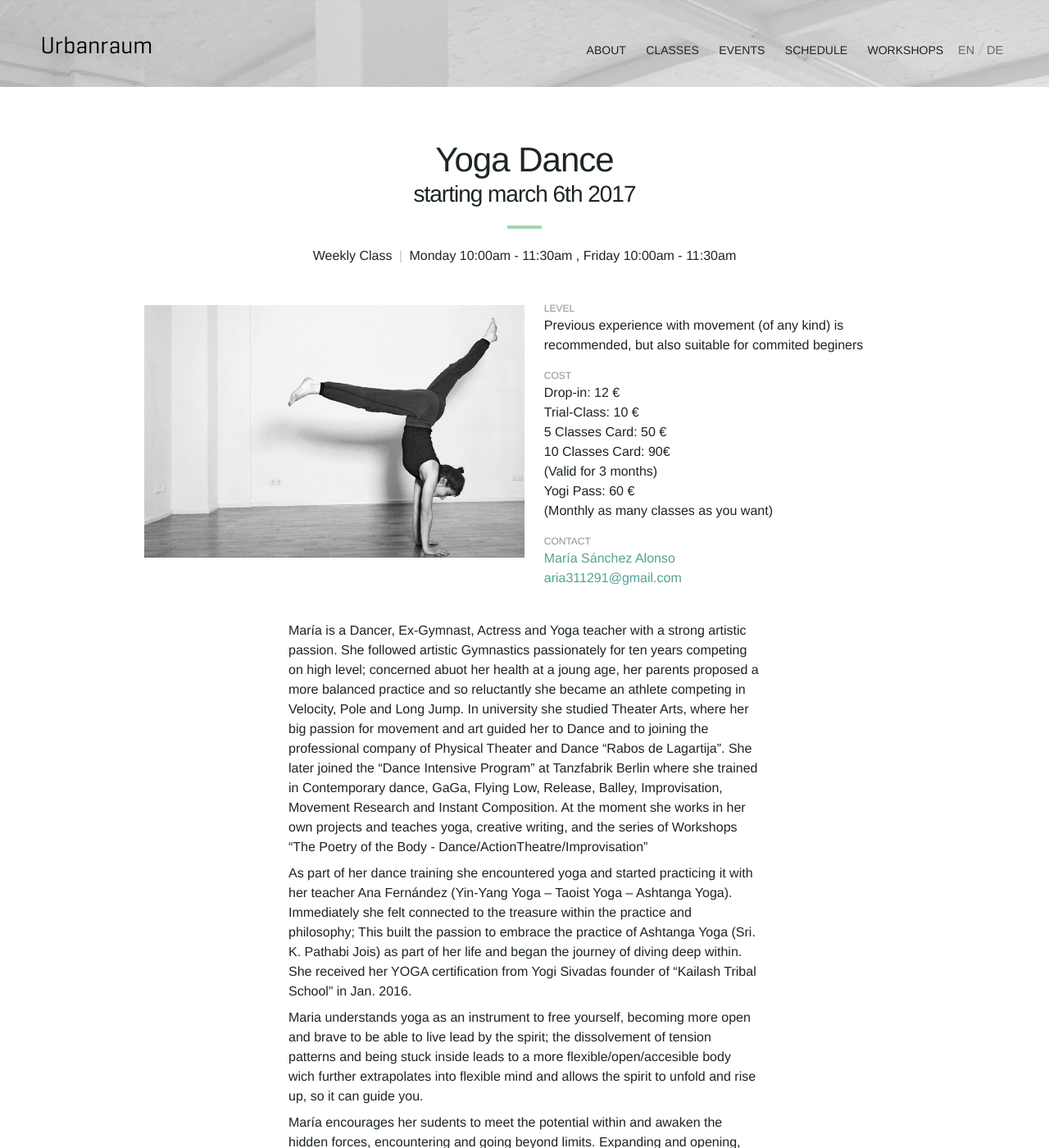
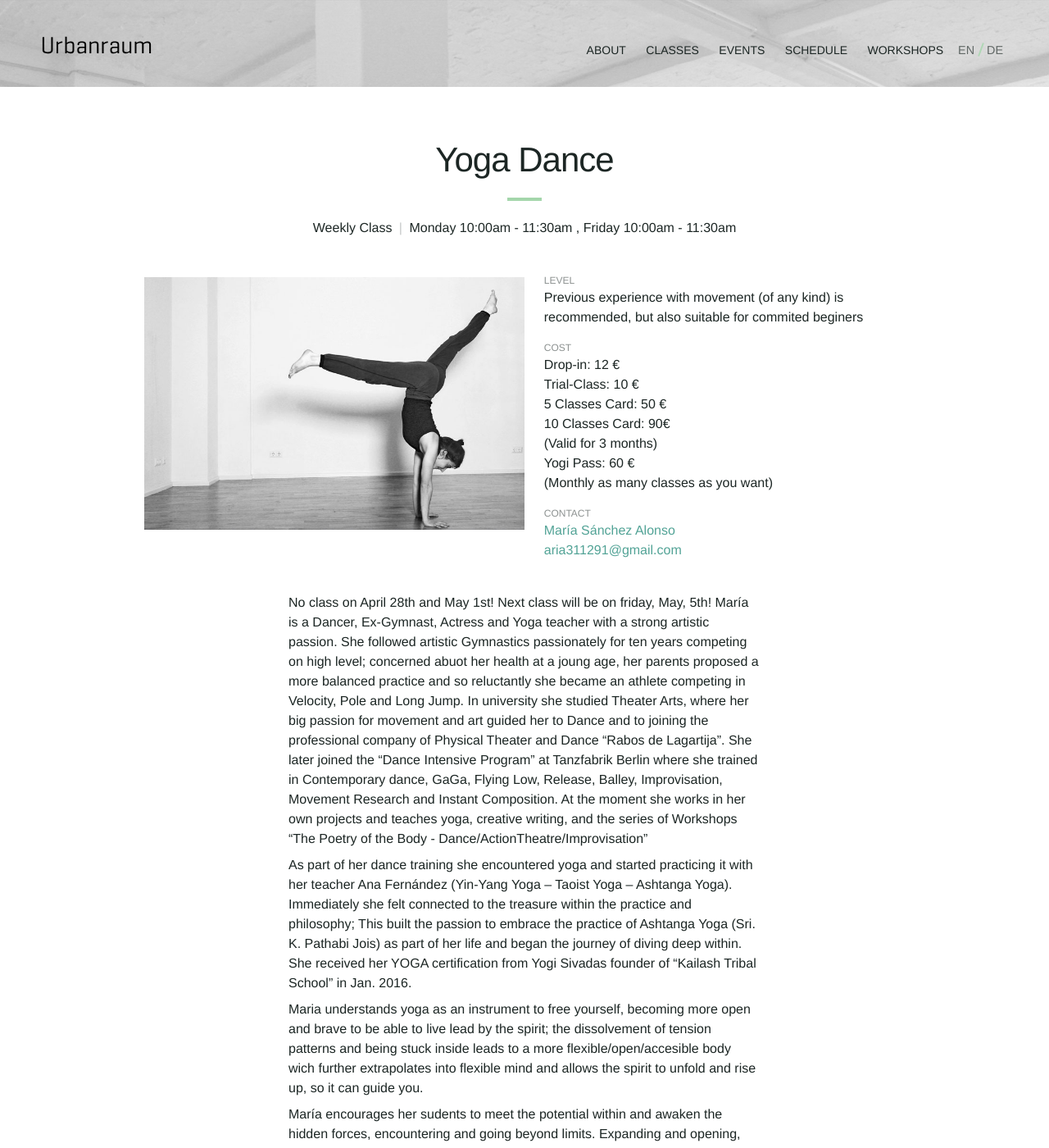
Before and after one commit to Kriesse/urbanraum, a Jekyll site: the page built from _classes/yoga-dance.md, in a window 1280 px wide and 1400 px high. Shown: the whole window at 82% size. Built offline with Jekyll 4.4.1, drawn with Linux system fonts in a browser that asks for light colours; nearby versions of some CDN libraries.

Commit message:
Update yoga-dance.md

```diff
--- a/_classes/yoga-dance.md
+++ b/_classes/yoga-dance.md
@@ -13,8 +13,8 @@ image: "class-yoga-dance.jpg"
 title_en: "Yoga Dance"
 title_de: "Yoga Dance"
 
-subtitle_en: "starting march 6th 2017"
-subtitle_de: "ab 6. März 2017"
+subtitle_en: ""
+subtitle_de: ""
 
 type_en: "Weekly Class"
 type_de: "Wöchentlicher Kurs"
@@ -44,6 +44,8 @@ price_de: |
   (monatlich unbegrenzt viele Klassen)
 
 description_en: |
+  No class on April 28th and May 1st!
+  Next class will be on friday, May, 5th!
   María is a Dancer, Ex-Gymnast, Actress and Yoga teacher with a strong artistic passion. She followed artistic Gymnastics passionately for ten years competing on high level; concerned abuot her health at a joung age, her parents proposed a more balanced practice and so reluctantly she became an athlete competing in Velocity, Pole and Long Jump. In university she studied Theater Arts, where her big passion for movement and art guided her to Dance and to joining the professional company of Physical Theater and Dance “Rabos de Lagartija”. She later joined the “Dance Intensive Program” at Tanzfabrik Berlin where she trained in Contemporary dance, GaGa, Flying Low, Release, Balley, Improvisation, Movement Research and Instant Composition. At the moment she works in her own projects and teaches yoga, creative writing, and the series of Workshops "The Poetry of the Body - Dance/ActionTheatre/Improvisation"
 
   As part of her dance training she encountered yoga and started practicing it with her teacher Ana Fernández (Yin-Yang Yoga – Taoist Yoga – Ashtanga Yoga). Immediately she felt connected to the treasure within the practice and philosophy; This built the passion to embrace the practice of Ashtanga Yoga (Sri. K. Pathabi Jois) as part of her life and began the journey of diving deep within. She received her YOGA certification from Yogi Sivadas founder of “Kailash Tribal School”  in Jan. 2016.
```
